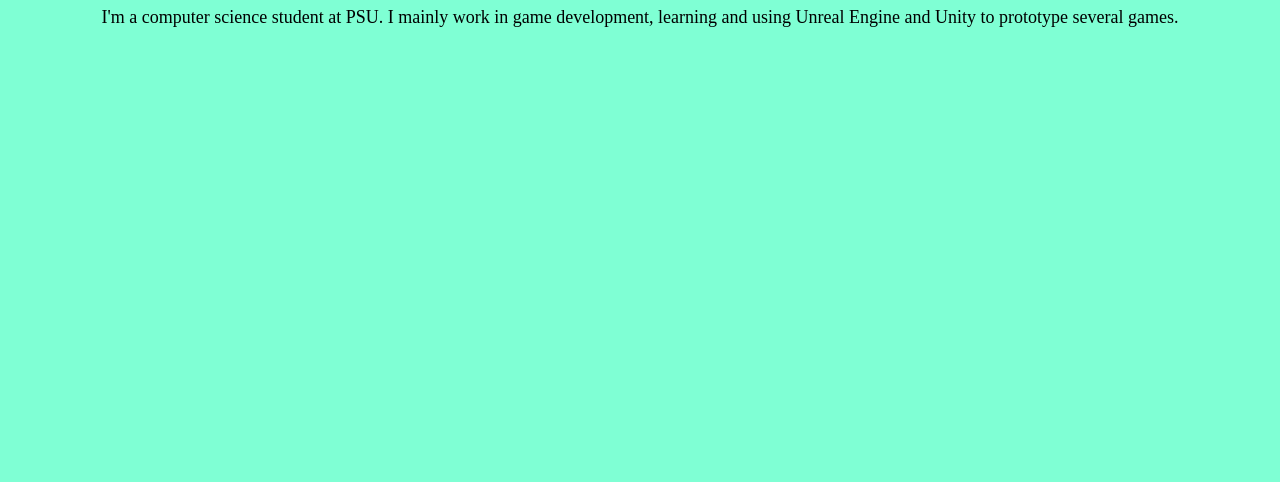
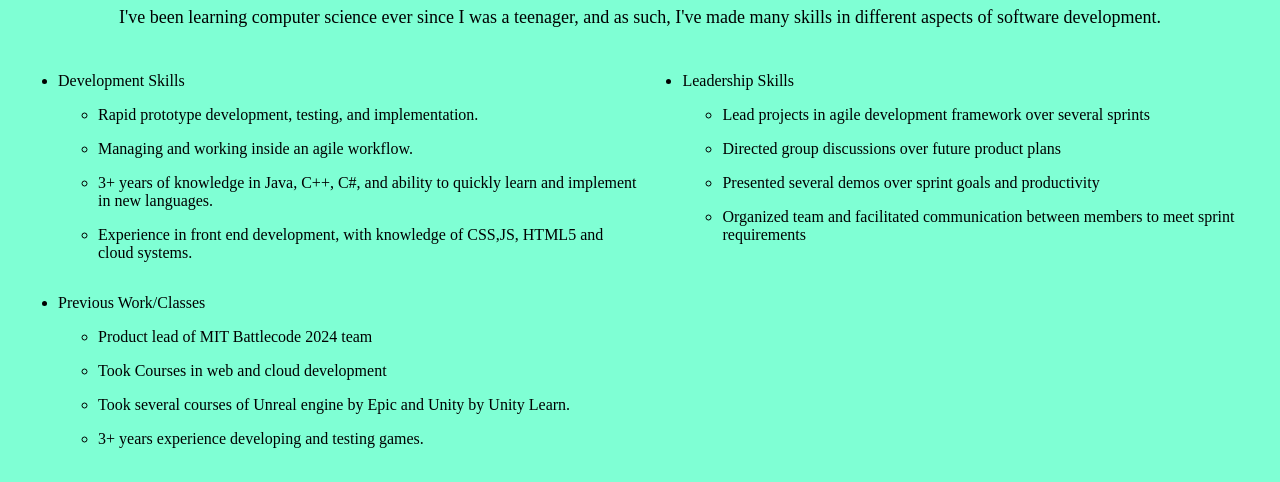
Before and after one commit to RamenPenguinArnold/WhoisArnold.github.io, a plain HTML site: page html/previousWork.html in a window 1280 px wide. Shown: the part 502-984 px from the top of the page. Before the commit the page ends 800 px from the top, so only its background shows below. Drawn offline with Linux system fonts and the light colour scheme; files that its build step writes are made by us from their sources.

Commit message:
Finished Previous work and fixed file links

```diff
--- a/Style/about.css
+++ b/Style/about.css
@@ -9,7 +9,7 @@ body
 {
     background-color: aquamarine;
 }
-ul.navlist
+.navlist
 {
     list-style-type: none;
     margin: 0;
@@ -21,7 +21,7 @@ header
 {
     text-align: center;
 }
-ul.navlist > li
+.navlist > li
 {
     display: inline;
     text-align: center;
@@ -43,7 +43,7 @@ a:link
     color: beige;
     text-decoration: none;
 }
-p
+.bio
 {
     text-align: center;
     font-size: large;
--- a/Style/previousWork.css
+++ b/Style/previousWork.css
@@ -0,0 +1,14 @@
+.skills > *
+{
+
+    text-align:left;
+}
+.grid-container {
+    display: grid;
+    grid-template-columns: auto auto ;
+    padding: 10px;
+  }
+  .grid-item3
+  {
+    grid-column: 1 / span 2;
+  }
--- a/html/previousWork.html
+++ b/html/previousWork.html
@@ -4,14 +4,15 @@
     <meta charset="UTF-8" />
     <meta name="viewport" content="width=device-width, initial-scale=1.0" />
     <title>Arnold Mekonnen Final Project</title>
-    <link rel="stylesheet" href="Style/about.css" />
-    <script defer src="JS/Site.js"></script>
+    <link rel="stylesheet" href="../Style/about.css" />
+    <link rel="stylesheet" href="../Style/previousWork.css" />
+    <script defer src="../JS/Site.js"></script>
   </head>
   <body>
     <header>
       <img
         class="profile"
-      src="assets/VAPFP.jpg"
+        src="../assets/VAPFP.jpg"
         alt="Picture of Arnold Mekonnen smiling with his head slightly tilted"
       />
       <h1 class="siteTitle">Arnold Mekonnen</h1>
@@ -20,16 +21,16 @@
       <nav class="Navbar">
         <ul class="navlist">
           <li>
-          <a href="index.html"> About</a>
+            <a href="../index.html"> About</a>
           </li>
           <li>
-          <a href="html/previousWork.html"> Previous Work</a>
+            <a href="../html/previousWork.html"> Previous Work</a>
           </li>
           <li>
-          <a href="html/projects.html">Projects</a>
+            <a href="../html/projects.html">Projects</a>
           </li>
           <li>
-          <a href="html/contact.html">Contact</a>
+            <a href="../html/contact.html">Contact</a>
           </li>
         </ul>
       </nav>
@@ -37,12 +38,93 @@
     <br />
 
     <main>
-      <h1 class="intro">Hi! I'm Arnold Mekonnen</h1>
+      <h1 class="intro">Previous Work</h1>
       <p class="bio">
-        I'm a computer science student at PSU. I
-        mainly work in game development, learning and using Unreal Engine and
-        Unity to prototype several games.
+        I've been learning computer science ever since I was a teenager, and as
+        such, I've made many skills in different aspects of software
+        development.
       </p>
+      <div class="grid-container">
+        <div class="grid-item">
+          <ul class="skills">
+            <li>
+              <p class="skillGenre">Development Skills</p>
+              <ul class="skillList">
+                <li>
+                  <p>
+                    Rapid prototype development, testing, and implementation.
+                  </p>
+                </li>
+                <li>
+                  <p>Managing and working inside an agile workflow.</p>
+                </li>
+                <li>
+                  <p>
+                    3+ years of knowledge in Java, C++, C#, and ability to
+                    quickly learn and implement in new languages.
+                  </p>
+                </li>
+                <li>
+                  <p>
+                    Experience in front end development, with knowledge of
+                    CSS,JS, HTML5 and cloud systems.
+                  </p>
+                </li>
+              </ul>
+            </li>
+          </ul>
+        </div>
+        <div class="grid-item">
+          <ul class="skills">
+            <li>
+              <p>Leadership Skills</p>
+              <ul class="skillList">
+                <li>
+                  <p>
+                    Lead projects in agile development framework over several
+                    sprints
+                  </p>
+                </li>
+                <li>
+                  <p>Directed group discussions over future product plans</p>
+                </li>
+                <li>
+                  <p>
+                    Presented several demos over sprint goals and productivity
+                  </p>
+                </li>
+                <li>
+                  <p>
+                    Organized team and facilitated communication between members
+                    to meet sprint requirements
+                  </p>
+                </li>
+              </ul>
+            </li>
+          </ul>
+        </div>
+        <div class="grid-item3">
+          <ul class="skills">
+            <li>
+              <p>Previous Work/Classes</p>
+              <ul class="skillList">
+                <li>
+                  <p>Product lead of MIT Battlecode 2024 team</p>
+                </li>
+                <li>
+                  <p>Took Courses in web and cloud development</p>
+                </li>
+                <li>
+                  <p>Took several courses of Unreal engine by Epic and Unity by Unity Learn. </p>
+                </li>
+                <li>
+                  <p>3+ years experience developing and testing games.</p>
+                </li>
+              </ul>
+            </li>
+          </ul>
+        </div>
+      </div>
     </main>
   </body>
 </html>
```
Also changed, not shown: html/contact.html (+7 -7 lines), html/projects.html (+10 -11 lines), index.html (+1 -1 lines), Style/index.css (deleted). Lines whose indentation alone changed are shown as unchanged.
